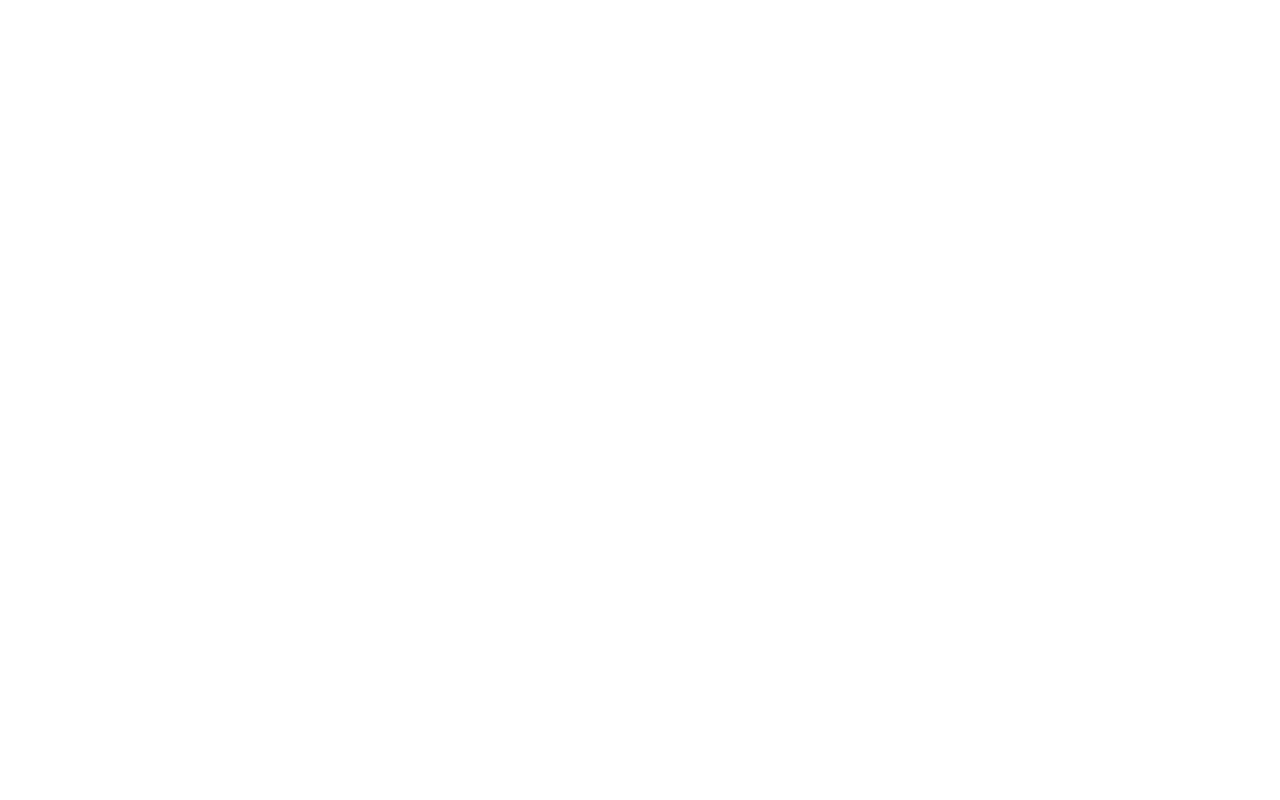
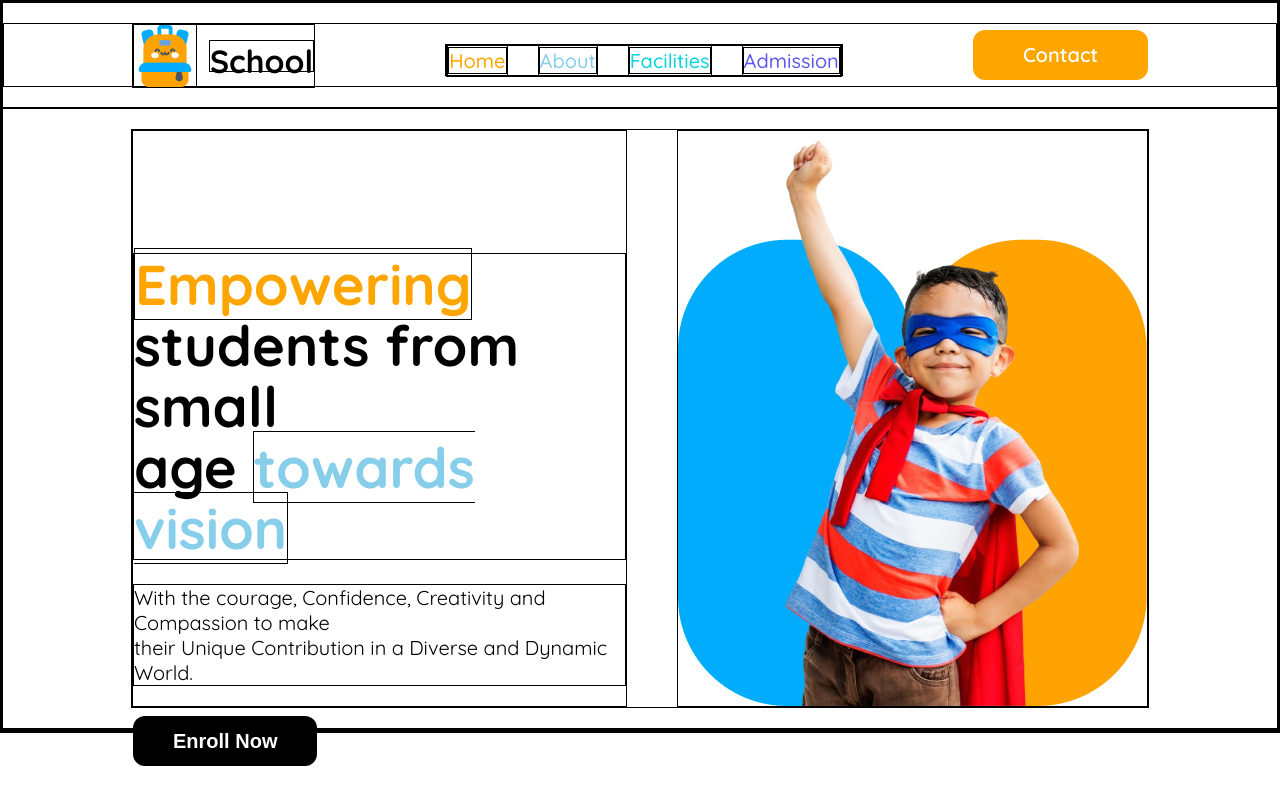
Before and after one commit to itshasan966/Kids-education-web, a plain HTML site: page index.html in a window 1280 px wide. Drawn offline with Linux system fonts and the light colour scheme.

Commit message:
first section done with responsiveness

```diff
--- a/index.html
+++ b/index.html
@@ -8,13 +8,36 @@
     <link rel="shortcut icon" href="assets/education-fav.png" type="image/x-icon">
 </head>
 <body>
+
     <header>
-        <nav class="navbar">
+        <nav class="navbar display-flex">
+            <div class="logo-container display-flex">
+                <img src="assets/logo.png" alt="school bag photo" class="nav-img">
+                <h4 class="nav-title font-family">School</h4>
+            </div>
+            <div class="nav-item-container">
+                <ul class="items display-flex">
 
+                    <li class="item font-family"><a class="item1" href="">Home</a></li>
+                    <li class="item font-family"><a class="item2" href="">About</a></li>
+                    <li class="item font-family"><a class="item3" href="">Facilities</a></li>
+                    <li class="item font-family"><a class="item4" href="">Admission</a></li>
+                </ul>
+            </div>
+            <button class="nav-btn font-family">Contact</button>
+            <img class="burger-menu" src="assets/burger-menu.svg" alt="burger menu">
         </nav>
     </header>
     <main>
-
+        <section class="empowering display-flex">
+            <div class="content-container">
+                <h2 class="empowering-title font-family"><span id="empowering-id">Empowering</span><br>
+                    students from small <br> age <span id="towards-vision">towards vision</span></h2>
+                <p class="empowering-description font-family">With the courage, Confidence, Creativity and Compassion to make <br id="mobile-hide"> their Unique Contribution in a Diverse and Dynamic World.</p>
+                <button class="empowering-btn">Enroll Now</button>
+            </div>
+            <img src="assets/hero-kids.png" alt="" class="empowering-img">
+        </section>
     </main>
     <footer>
 
--- a/styles/kids_school.css
+++ b/styles/kids_school.css
@@ -1,8 +1,225 @@
 @import url('https://fonts.googleapis.com/css2?family=Quicksand:wght@300..700&display=swap');
 
-font  {
+*{
+    margin: 0;
+    padding: 0;
+
+}
+
+
+.font-family{
     font-family: "Quicksand", serif;
     font-optical-sizing: auto;
     font-weight: 500;
     font-style: normal;
   }
+
+  :root{
+    --primary-text-color: orange;
+    --secondary-text-color: skyblue;
+  }
+
+
+  /* shared styles  */
+
+  .display-flex{
+    display: flex;
+  }
+
+  /* navbar styles  */
+header{
+    /* border: 1px solid tomato; */
+
+}
+
+.navbar{
+    padding: 0vw 10vw;
+    height: 62px;
+    margin: 20px auto;
+    justify-content: space-between;
+}
+.logo-container{
+    align-items: center;
+    width: min-content;
+    height: 62px;
+    gap: 12px;
+}
+
+.nav-img{
+    height: 62px;
+}
+.nav-item-container{
+    width: min-content;
+    height: 30px;
+    margin: 20px auto;
+}
+
+.nav-title{
+    font-weight: bold;
+    font-size: 2rem;
+    height: 30px;
+    color:black;
+}
+.items{
+    justify-content: flex-start;
+    gap: 30px;
+    align-items: center;
+    height: 30px;
+}
+nav  ul  li {
+    list-style: none;
+
+}
+
+
+nav  ul  li a{
+    text-decoration: none;
+    height: 30px;
+    font-size: 20px;
+    line-height: 30px;
+}
+.item1, #empowering-id{
+    color: var(--primary-text-color);
+}
+.item2, #towards-vision{
+    color: var(--secondary-text-color);
+}
+.item3{
+    color: #05D4DF;
+}
+.item4{
+    color: #5D58EF;
+}
+.nav-btn{
+    height: 50px;
+    padding: 10px 50px;
+    background-color: var(--primary-text-color);
+    border-radius: 12px;
+    border: none;
+    margin: 6px 0px;
+    font-size: 20px;
+    font-weight: 600;
+    line-height: 30px;
+    color: #FFFFFF;
+}
+.burger-menu{
+    display: none;
+}
+/* empowering section*/
+
+.empowering{
+    margin: 1.25rem 10vw;
+    gap: 50px;
+    justify-content: space-between;
+}
+
+.content-container{
+    padding: 122px 0px;
+    height: 331px;
+    /* border: 1px solid black; */
+
+}
+.empowering-title{
+    font-size: 56px;
+    font-weight: bold;
+    line-height: 61px;
+}
+.empowering-description{
+    font-size: 20px;
+    font-weight: 400;
+    line-height: auto;
+    margin: 24px 0px;
+}
+.empowering-btn{
+    height: 50px;
+    padding: 10px 40px;
+    background-color: black;
+    border-radius: 12px;
+    border: none;
+    margin: 6px 0px;
+    font-size: 20px;
+    font-weight: bold;
+    line-height: 30px;
+    color: #FFFFFF;
+}
+.empowering-img{
+    width: min-content;
+    padding: 0px 0px 0px 0px;
+}
+#mobile-hide{
+    display: inline;
+}
+
+
+
+/* styles for mobile device */
+
+@media (max-width:576px){
+    body{
+        width: 100vw;
+    }
+
+    /* navbar styles for small device */
+    nav h4,
+    nav ul li,
+    nav button{
+        display: none;
+    }
+    .nav-item-container{
+        display: none;
+    }
+    .navbar{
+        padding: 10px;
+        align-items: center;
+        margin: 10px auto ;
+        display: flex ;
+        justify-content: space-between;
+        flex-direction: row-reverse;
+        border-bottom: 1px solid var(--primary-text-color);
+    }
+
+  .burger-menu {
+    display: block;
+
+  }
+  /* empowering styles for small device  */
+  .empowering{
+    width: 100%;
+    display: flex;
+    flex-direction: column-reverse;
+    margin: 20px 10px;
+  }
+  .empowering-img{
+    width: 80vw;
+    margin: auto 10vw;
+  }
+  .content-container{
+    width: 80vw;
+    margin: auto 10vw;
+    display: flex;
+    flex-direction: column;
+    align-items: center;
+    padding: 0px ;
+
+  }
+  .empowering-title{
+    font-size: 2rem;
+  }
+  .empowering-description{
+    font-size: 0.87rem;
+    line-height: auto;
+    height: 10vw;
+    line-break: none;
+
+    margin: 18px 2rem;
+    text-align: center;
+
+  }
+  #mobile-hide{
+    display: none;
+  }
+
+}
+*{
+    border: 1px solid black;
+}
```
Also changed, not shown: assets/burger-menu.svg (added).
